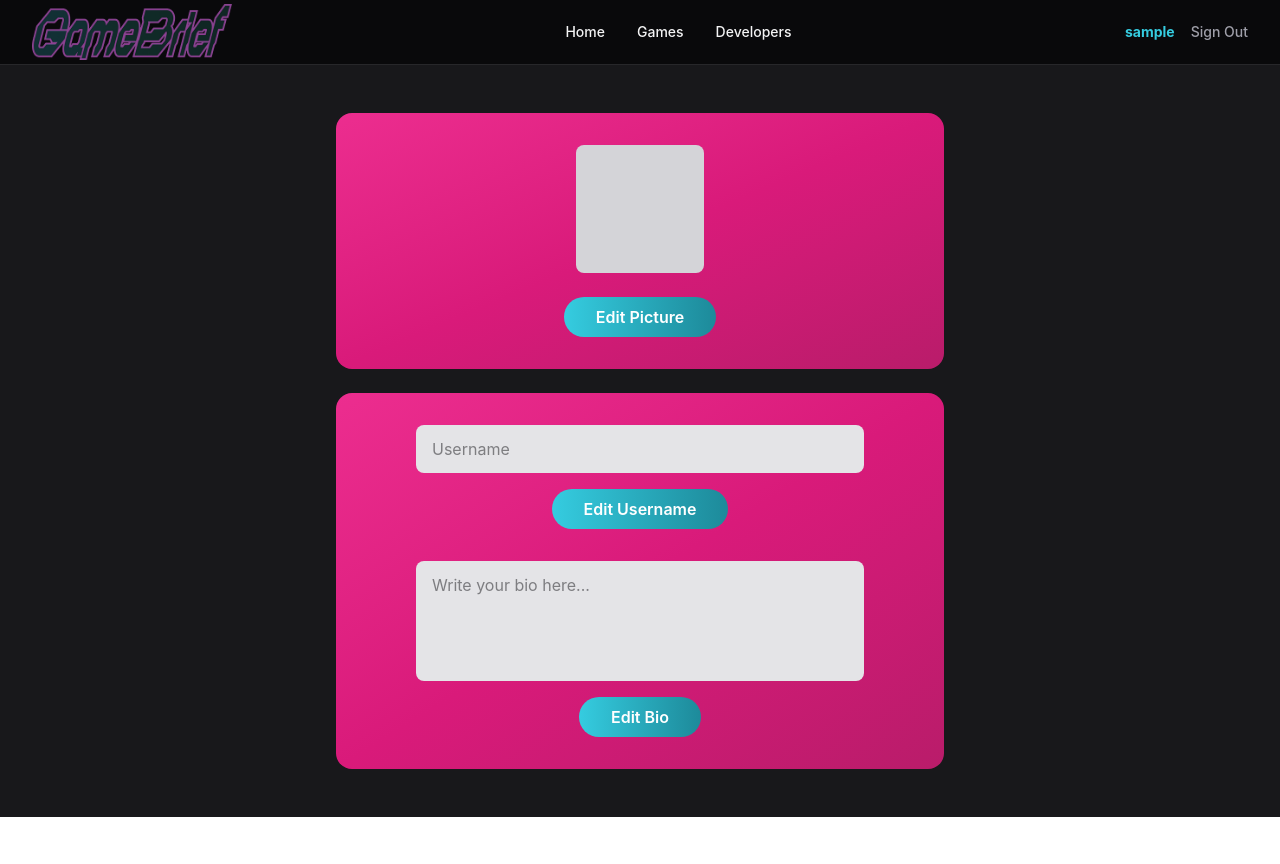
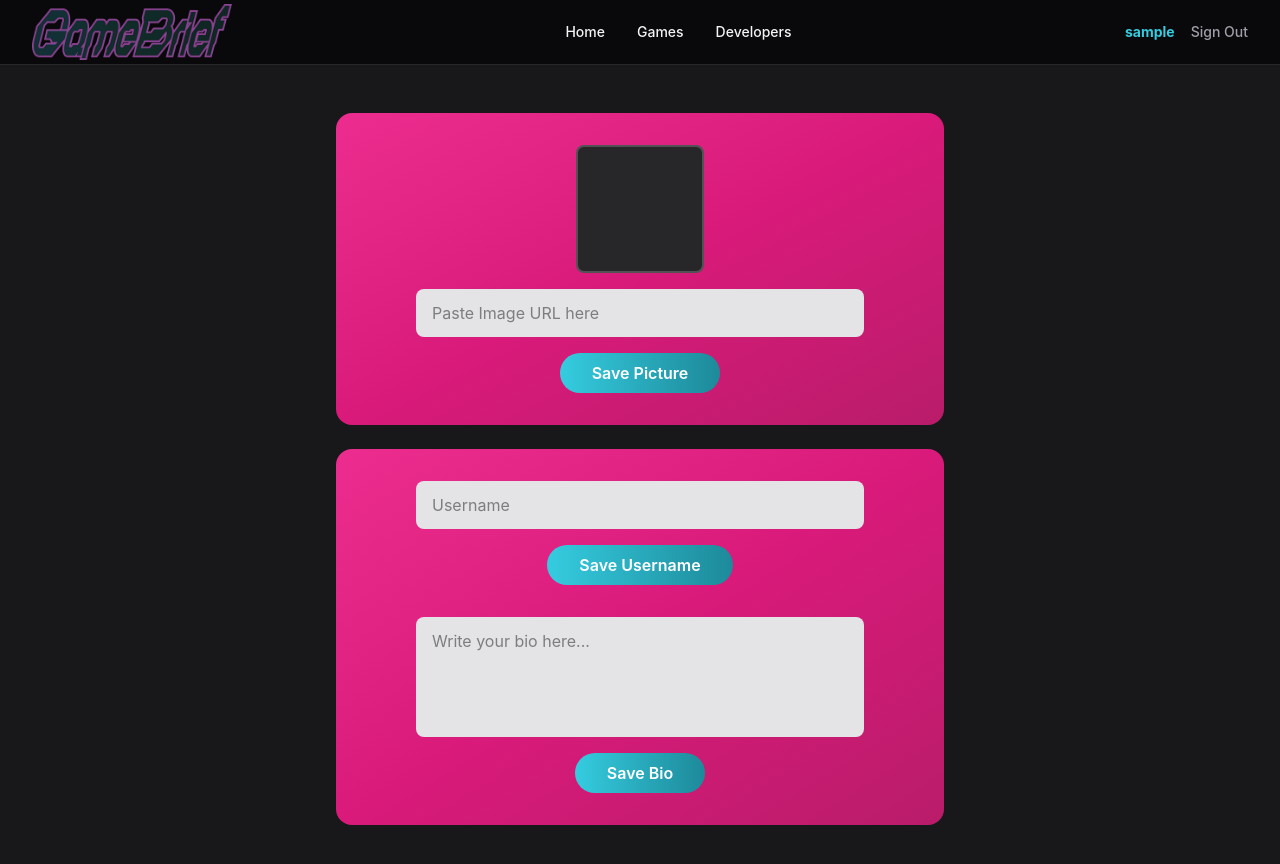
Before and after one commit to raretutal/GameBrief, a Vue app: page /edit in a window 1280 px wide. Shown: the top 864 px of the page. Before the commit the page ends 817 px from the top, so only its background shows below. Built offline with nearby package versions, Linux system fonts and the light colour scheme; no server answers; the database is empty; sample sign-in values are in the browser's storage; the HTML template or start-up script is replaced by a standard one.

Commit message:
added editing profile functionality with backend

```diff
--- a/src/views/EditProfile.vue
+++ b/src/views/EditProfile.vue
@@ -3,11 +3,18 @@
       <NavBar />
 
       <main class="max-w-2xl mx-auto px-4 sm:px-6 lg:px-8 py-12">
-        <!-- Edit Picture Card -->
+
+        <div
+          v-if="message"
+          :class="isError ? 'bg-red-500/20 text-red-400 border-red-500/50' : 'bg-emerald-500/20 text-emerald-400 border-emerald-500/50'"
+          class="p-4 rounded-lg mb-6 text-center font-bold border"
+        >
+          {{ message }}
+        </div>
+
         <div class="bg-gradient-to-br from-[#EC2D8F] via-[#D91A7A] to-[#B91C6A] rounded-2xl p-8 mb-6">
-          <div class="flex flex-col items-center">
-            <!-- Picture Preview -->
-            <div class="w-32 h-32 bg-zinc-300 rounded-lg mb-6 overflow-hidden">
+          <div class="flex flex-col items-center gap-4">
+            <div class="w-32 h-32 bg-zinc-800 rounded-lg overflow-hidden border-2 border-white/20">
               <img
                 v-if="profilePicture"
                 :src="profilePicture"
@@ -16,20 +23,25 @@
               />
             </div>
 
-            <!-- Edit Picture Button -->
+            <input
+              v-model="profilePicture"
+              type="text"
+              placeholder="Paste Image URL here"
+              class="w-full max-w-md bg-zinc-200 text-zinc-900 rounded-lg px-4 py-3 focus:outline-none focus:ring-2 focus:ring-[#35CCE0]"
+            />
+
             <button
               @click="editPicture"
-              class="bg-gradient-to-r from-[#35CCE0] to-[#1D8A9A] hover:opacity-90 text-white font-semibold py-2 px-8 rounded-full transition"
+              :disabled="isSaving"
+              class="bg-gradient-to-r from-[#35CCE0] to-[#1D8A9A] hover:opacity-90 text-white font-semibold py-2 px-8 rounded-full transition disabled:opacity-50"
             >
-              Edit Picture
+              Save Picture
             </button>
           </div>
         </div>
 
-        <!-- Edit Username & Bio Card -->
         <div class="bg-gradient-to-br from-[#EC2D8F] via-[#D91A7A] to-[#B91C6A] rounded-2xl p-8">
           <div class="flex flex-col items-center gap-4">
-            <!-- Username Input -->
             <input
               v-model="username"
               type="text"
@@ -37,15 +49,14 @@
               class="w-full max-w-md bg-zinc-200 text-zinc-900 rounded-lg px-4 py-3 focus:outline-none focus:ring-2 focus:ring-[#35CCE0]"
             />
 
-            <!-- Edit Username Button -->
             <button
               @click="editUsername"
-              class="bg-gradient-to-r from-[#35CCE0] to-[#1D8A9A] hover:opacity-90 text-white font-semibold py-2 px-8 rounded-full transition"
+              :disabled="isSaving"
+              class="bg-gradient-to-r from-[#35CCE0] to-[#1D8A9A] hover:opacity-90 text-white font-semibold py-2 px-8 rounded-full transition disabled:opacity-50"
             >
-              Edit Username
+              Save Username
             </button>
 
-            <!-- Bio Textarea -->
             <textarea
               v-model="bio"
               placeholder="Write your bio here..."
@@ -53,12 +64,12 @@
               class="w-full max-w-md bg-zinc-200 text-zinc-900 rounded-lg px-4 py-3 mt-4 resize-none focus:outline-none focus:ring-2 focus:ring-[#35CCE0]"
             ></textarea>
 
-            <!-- Edit Bio Button -->
             <button
               @click="editBio"
-              class="bg-gradient-to-r from-[#35CCE0] to-[#1D8A9A] hover:opacity-90 text-white font-semibold py-2 px-8 rounded-full transition"
+              :disabled="isSaving"
+              class="bg-gradient-to-r from-[#35CCE0] to-[#1D8A9A] hover:opacity-90 text-white font-semibold py-2 px-8 rounded-full transition disabled:opacity-50"
             >
-              Edit Bio
+              Save Bio
             </button>
           </div>
         </div>
@@ -67,25 +78,83 @@
 </template>
 
 <script setup lang="ts">
-  import { ref } from 'vue'
+import { ref, onMounted } from 'vue'
+import { useRouter } from 'vue-router'
 import NavBar from '@/components/NavBar.vue'
+import { getUserProfile, updateUserProfile } from '@/services/profileService'
 
+const router = useRouter()
+
+// Reactive state for the form inputs
 const profilePicture = ref('')
 const username = ref('')
 const bio = ref('')
 
-  const editPicture = () => {
-    // Will connect to backend later - file upload logic
-    console.log('Edit picture clicked')
+// State for GUI feedback
+const message = ref('')
+const isError = ref(false)
+const isSaving = ref(false)
+
+let currentUserId: number | null = null
+
+// Fetch the existing data when the page loads
+onMounted(async () => {
+  const storedUser = localStorage.getItem('currentUser')
+
+  if (!storedUser) {
+    router.push('/signin')
+    return
   }
 
-  const editUsername = () => {
-    // Will connect to backend later
-    console.log('Updating username:', username.value)
+  const user = JSON.parse(storedUser)
+  currentUserId = user.user_id
+
+  const { data } = await getUserProfile(currentUserId!)
+
+  if (data) {
+    username.value = data.username
+    // Prevent placeholder text from appearing as actual input values
+    bio.value = data.bio === 'No bio provided.' ? '' : data.bio
+    profilePicture.value = data.avatarUrl === 'https://via.placeholder.com/150' ? '' : data.avatarUrl
+  }
+})
+
+// Unified save function that pushes all current input values to the database
+const saveChanges = async (fieldName: string) => {
+  if (!currentUserId) return
+
+  isSaving.value = true
+  message.value = `Saving ${fieldName}...`
+  isError.value = false
+
+  const { error } = await updateUserProfile(
+    currentUserId,
+    username.value,
+    bio.value,
+    profilePicture.value
+  )
+
+  if (error) {
+    message.value = `Failed to update ${fieldName}.`
+    isError.value = true
+  } else {
+    message.value = `${fieldName} updated successfully!`
+    isError.value = false
+
+    // Update local storage so the NavBar instantly reflects the new username/avatar
+    const storedUser = JSON.parse(localStorage.getItem('currentUser') || '{}')
+    storedUser.username = username.value
+    if (profilePicture.value) {
+      storedUser.image_url = profilePicture.value
+    }
+    localStorage.setItem('currentUser', JSON.stringify(storedUser))
   }
 
-  const editBio = () => {
-    // Will connect to backend later
-    console.log('Updating bio:', bio.value)
+  isSaving.value = false
 }
+
+// Bind the buttons to the save function with appropriate labels
+const editPicture = () => saveChanges('Profile Picture')
+const editUsername = () => saveChanges('Username')
+const editBio = () => saveChanges('Bio')
 </script>
--- a/src/views/ProfilePage.vue
+++ b/src/views/ProfilePage.vue
@@ -22,7 +22,7 @@
       </h1>
 
       <p class="text-white/80 mb-6 max-w-md">
-        Bio &gt;_&lt; {{ profileData.bio }}
+        Bio := {{ profileData.bio }}
       </p>
 
       <div class="flex gap-3">
```
Lines whose indentation alone changed are shown as unchanged.
